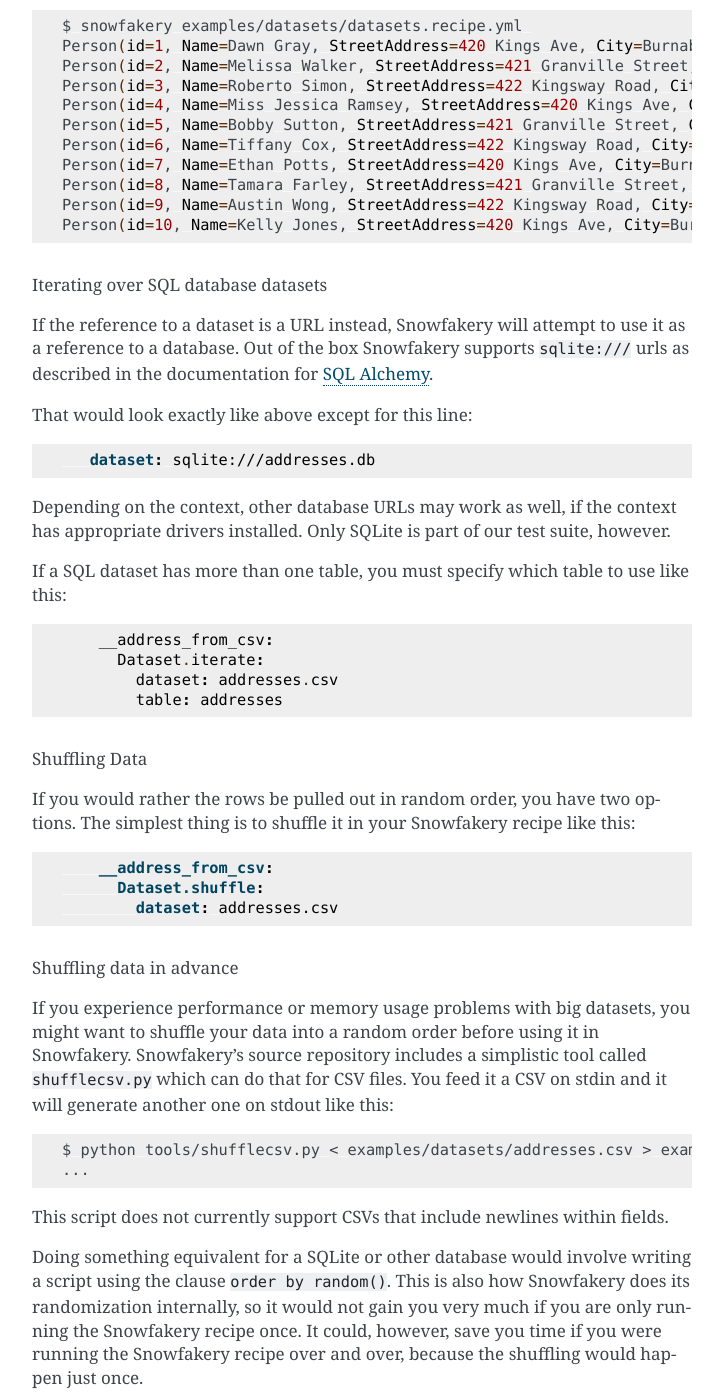
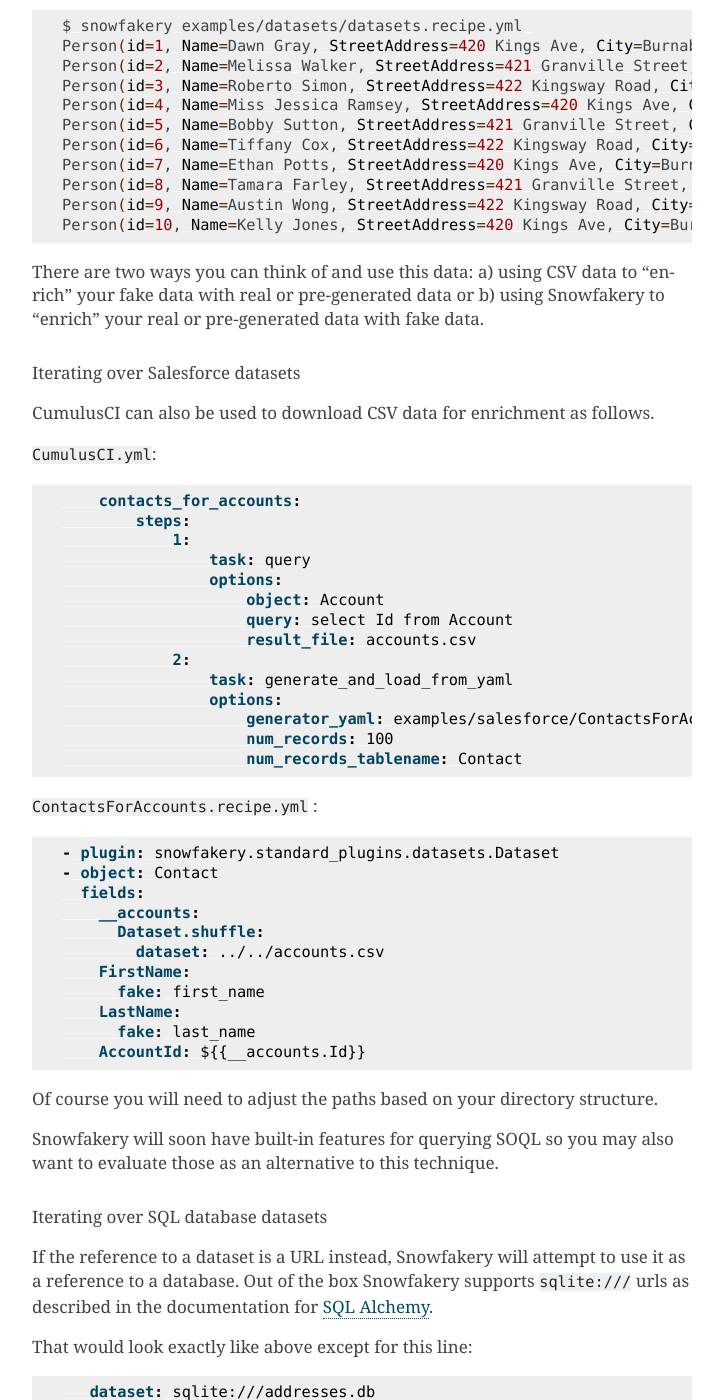
Before and after one commit to SFDO-Tooling/Snowfakery, a Sphinx documentation site: the page built from docs/index.md, in a window 1280 px wide and 1400 px high, scrolled down 25675 px. Shown: the whole window, without its empty margins (388-1111 px from the left). Built offline with Sphinx 7.4.7, drawn with Linux system fonts in a browser that asks for light colours; some of the changed text lies outside the part shown.

Commit message:
Documentation about enriching data in a Salesforce org.

````diff
--- a/docs/index.md
+++ b/docs/index.md
@@ -1213,6 +1213,53 @@
 Person(id=10, Name=Kelly Jones, StreetAddress=420 Kings Ave, City=Burnaby)
 ```
 
+There are two ways you can think of and use this data: a) using CSV data
+to "enrich" your fake data with real or pre-generated data or b) using
+Snowfakery to "enrich" your real or pre-generated data with fake data.
+
+##### Iterating over Salesforce datasets
+
+CumulusCI can also be used to download CSV data for enrichment as follows.
+
+`CumulusCI.yml`:
+
+```yaml
+    contacts_for_accounts:
+        steps:
+            1:
+                task: query
+                options:
+                    object: Account
+                    query: select Id from Account
+                    result_file: accounts.csv
+            2:
+                task: generate_and_load_from_yaml
+                options:
+                    generator_yaml: examples/salesforce/ContactsForAccounts.recipe.yml
+                    num_records: 100
+                    num_records_tablename: Contact
+```
+
+`ContactsForAccounts.recipe.yml` :
+
+```yaml
+- plugin: snowfakery.standard_plugins.datasets.Dataset
+- object: Contact
+  fields:
+    __accounts:
+      Dataset.shuffle:
+        dataset: ../../accounts.csv
+    FirstName:
+      fake: first_name
+    LastName:
+      fake: last_name
+    AccountId: ${{__accounts.Id}}
+```
+
+Of course you will need to adjust the paths based on your directory structure.
+
+Snowfakery will soon have built-in features for querying SOQL so you may also want to evaluate those as an alternative to this technique.
+
 ##### Iterating over SQL database datasets
 
 If the reference to a dataset is a URL instead, Snowfakery will attempt to use
@@ -1383,7 +1430,7 @@
 The process of actually generating the data into a Salesforce
 org happens through CumulusCI as described below.
 
-## Using Snowfakery within CumulusCI
+### Using Snowfakery within CumulusCI
 
 [CumulusCI](http://www.github.com/SFDO-Tooling/CumulusCI) is a
 tool and framework for building portable automation for
````
Also changed, not shown: cumulusci.yml (+15 -0 lines), 1 other file.
